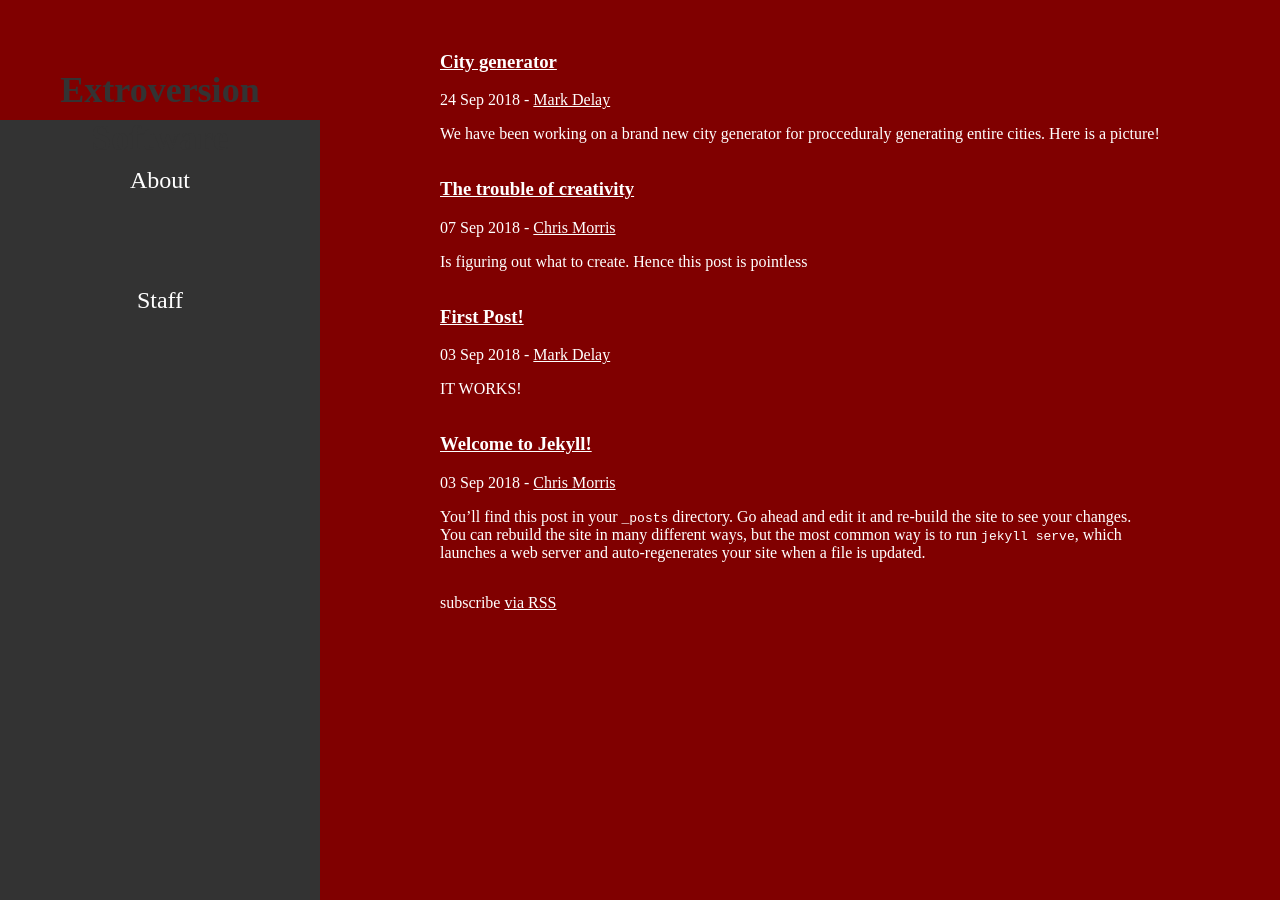
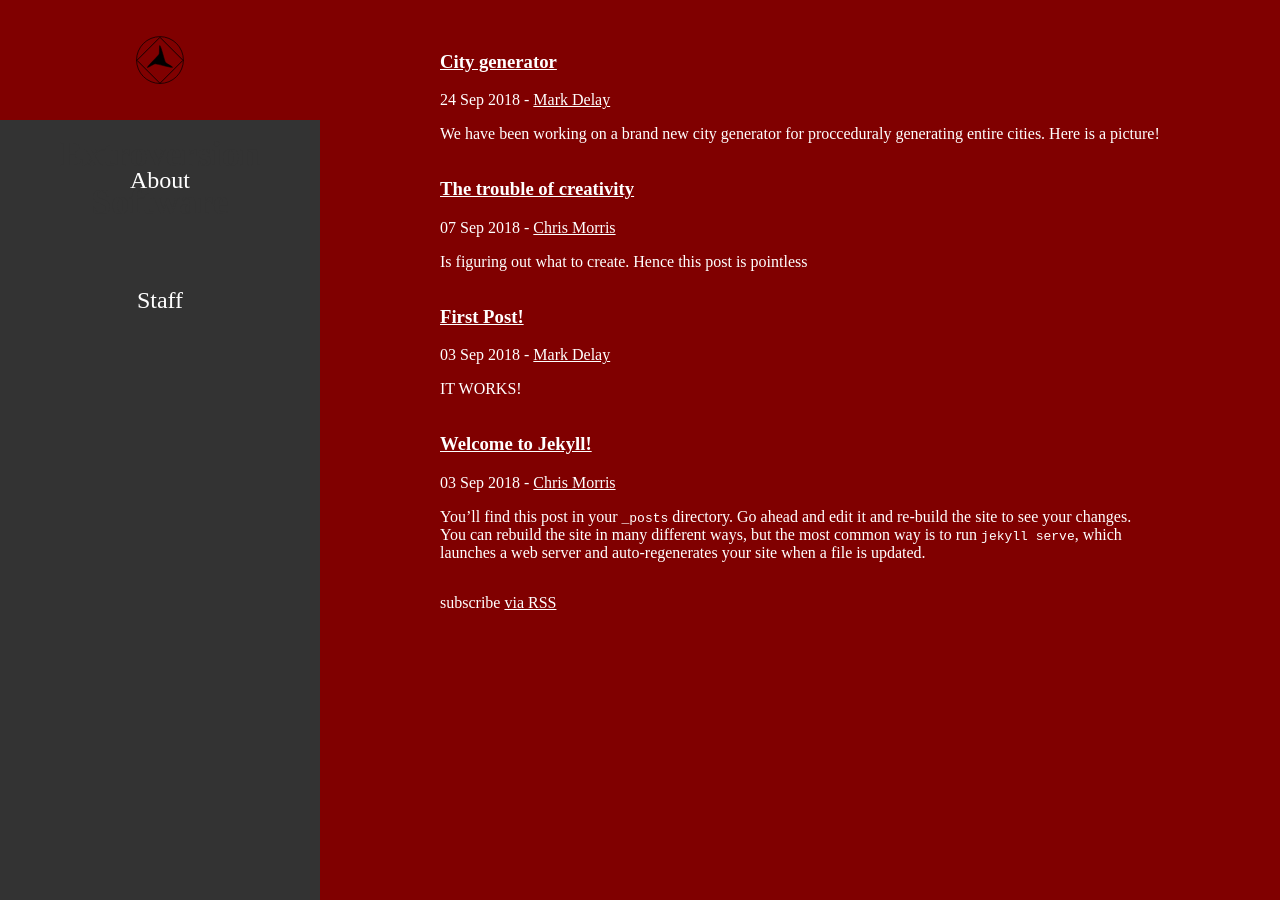
Before and after one commit to BFB1/Verkefni6-2018H, a Jekyll site: the page built from index.md, in a window 1280 px wide. Built offline with Jekyll 4.4.1, drawn with Linux system fonts in a browser that asks for light colours.

Commit message:
SVG Logo

```diff
--- a/_includes/head.html
+++ b/_includes/head.html
@@ -1,6 +1,7 @@
 <meta charset="utf-8">
 <meta name="viewport" content="width=device-width, initial-scale=1">
 <link rel="stylesheet" href="{{ "/assets/css/styles.css" | relative_url }}">
+<link rel="icon" type="image/svg" href="{{ "/assets/Icons/logo.svg" | relative_url }}">
 {% if page.title %}
 	<title>{{ page.title }}</title>
 {% else %}
--- a/_includes/nav.html
+++ b/_includes/nav.html
@@ -1,3 +1,5 @@
-<a href={{ "/" | relative_url }} class="titleLink"><h1 class="title">Extroversion Software</h1></a>
+<a href={{ "/" | relative_url }} class="titleLink">
+	<img src={{ "/assets/Icons/logo.svg" | relative_url}}>
+	<h1 class="title">Extroversion Software</h1></a>
 <a href={{ "/about" | relative_url }}>About</a>
 <a href={{ "/staff" | relative_url }}>Staff</a>
```
Also changed, not shown: assets/Icons/logo.svg (added), 12 other files.
